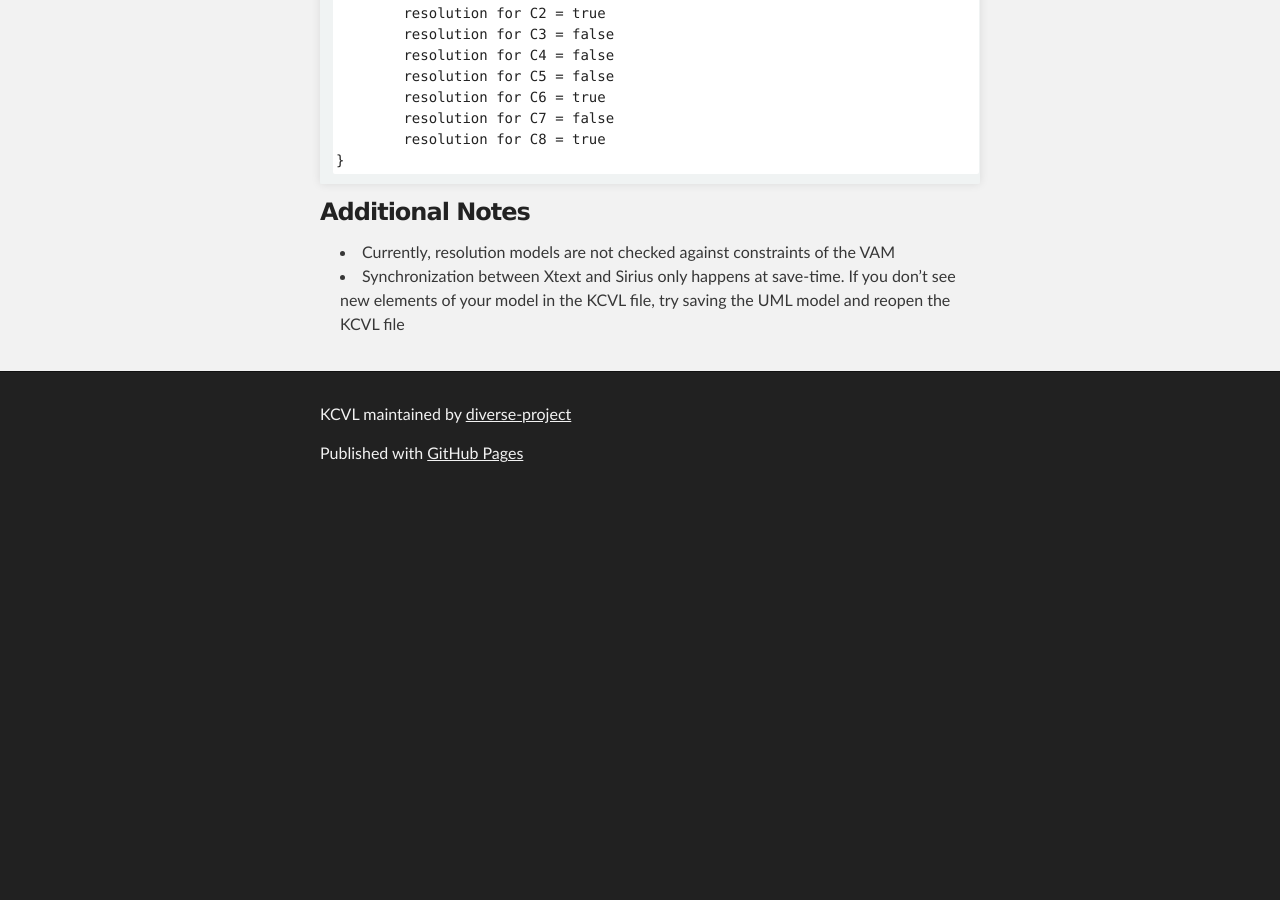
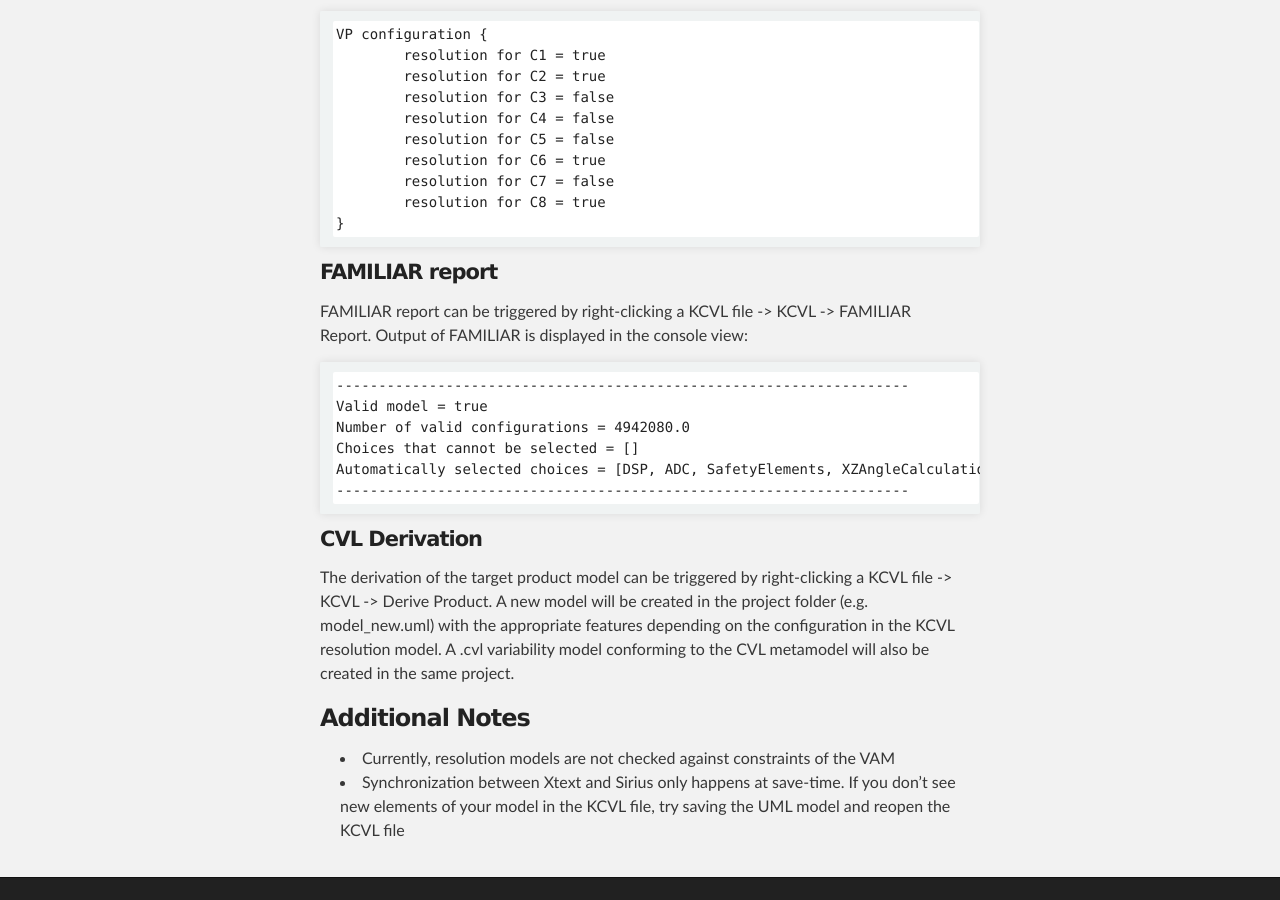
Before and after one commit to diverse-project/kcvl, a Jekyll site: the page built from index.md, in a window 1280 px wide and 900 px high, scrolled down 6009 px. Built offline with Jekyll 4.4.1, drawn with Linux system fonts in a browser that asks for light colours; Markdown is read by kramdown in place of the engine named in the settings; before the commit the page ends 6509 px from its top, so only the background shows below that; some of the changed text lies outside the part shown.

Commit message:
Update documentation

````diff
--- a/index.md
+++ b/index.md
@@ -5,7 +5,7 @@ layout: index
 ### KCVL
 KCVL is a *prototype* implementation of the OMG [Common Variability Language](http://www.omgwiki.org/variability/doku.php) with several additional features. KCVL comes with a textual editor for expressing variability abstraction models, variability realization models and resolution models. Several services are built around this textual representation, including:
 
-* The manipulation of base architecture models expressed in different formalisms such as [UML](http://marketplace.obeonetwork.com/module/uml), [EMF Ecore](http://www.eclipse.org/modeling/emf/) or [Capella](https://www.polarsys.org/proposals/capella). Any MOF-compliant language can be integrated with little effort.
+* The manipulation of base architecture models expressed in different formalisms such as [UML](http://marketplace.obeonetwork.com/module/uml), [EMF Ecore](http://www.eclipse.org/modeling/emf/) or [Capella](https://www.polarsys.org/proposals/capella). Any MOF-compliant language can be integrated with little effort
 * An interpreter for deriving specific products architectures from a common base model
 * A binding to [FAMILIAR](http://familiar-project.github.io/) for manipulating and reasoning about (multiple) feature models
 * New variability realization concepts leveraging [EMF Diff/Merge](http://eclipse.org/diffmerge/) patterns mechanism
@@ -29,6 +29,8 @@ _Help -> Install New Software..._
 
 ### Quick Start
 In this quick start, we use UML Designer to design the common base model of different product variants. We express variability abstraction, realization and configuration in a KCVL file and derive some products using the interpreter.
+
+A complete example can be found here: [https://github.com/diverse-project/kcvl/tree/master/Examples](https://github.com/diverse-project/kcvl/tree/master/Examples)
 
 #### Base Model Design
 First, we create a new UML project with a simple class diagram:
@@ -194,6 +196,21 @@ VP configuration {
 }
 ```
 
+#### FAMILIAR report
+FAMILIAR report can be triggered by right-clicking a KCVL file -> KCVL -> FAMILIAR Report. Output of FAMILIAR is displayed in the console view:
+
+```
+--------------------------------------------------------------------
+Valid model = true
+Number of valid configurations = 4942080.0
+Choices that cannot be selected = []
+Automatically selected choices = [DSP, ADC, SafetyElements, XZAngleCalculation, Root, SelfCorrection, CorrectionOverGain, XYAngleCalculation, MLX90365, YZAngleCalculation, ASP, AngleMeasurement]
+--------------------------------------------------------------------
+```
+
+#### CVL Derivation
+The derivation of the target product model can be triggered by right-clicking a KCVL file -> KCVL -> Derive Product. A new model will be created in the project folder (e.g. model_new.uml) with the appropriate features depending on the configuration in the KCVL resolution model. A .cvl variability model conforming to the CVL metamodel will also be created in the same project.
+
 ### Additional Notes
 
 * Currently, resolution models are not checked against constraints of the VAM
````
Also changed, not shown: 4 other files.
